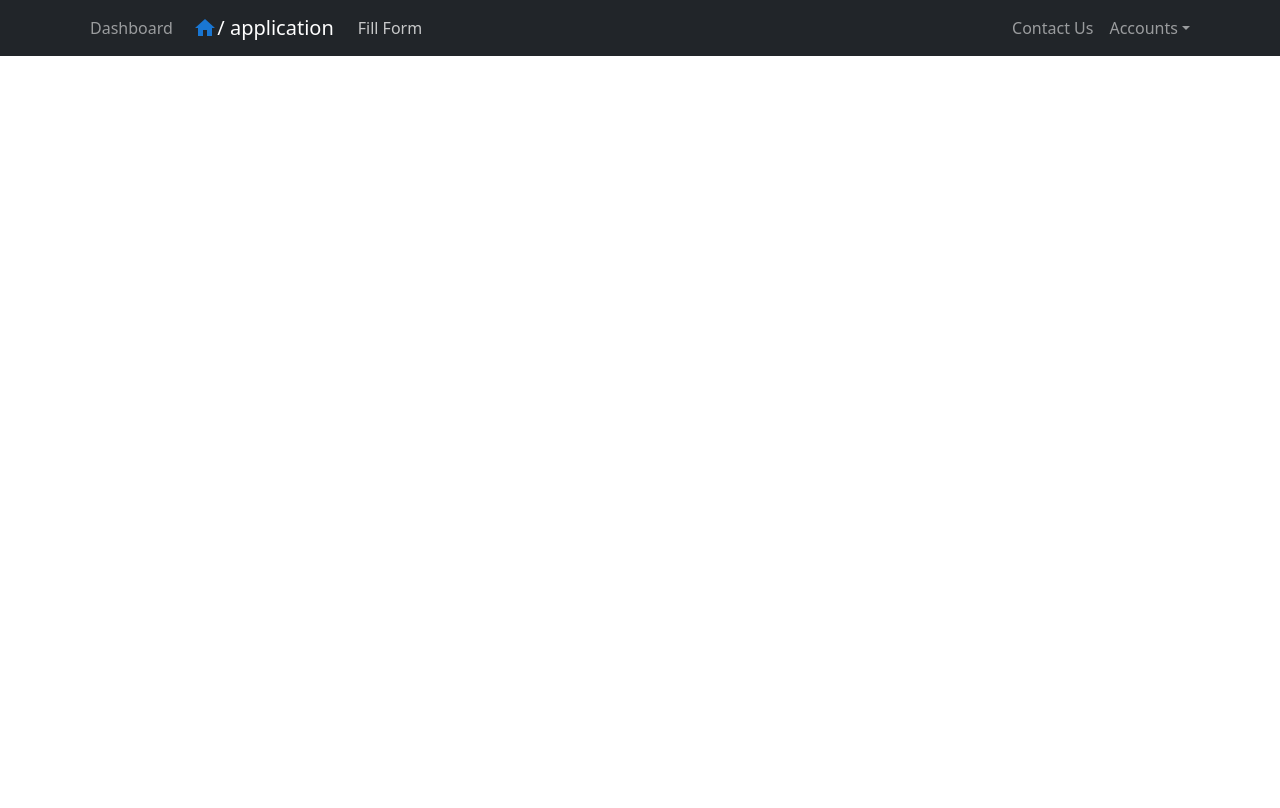
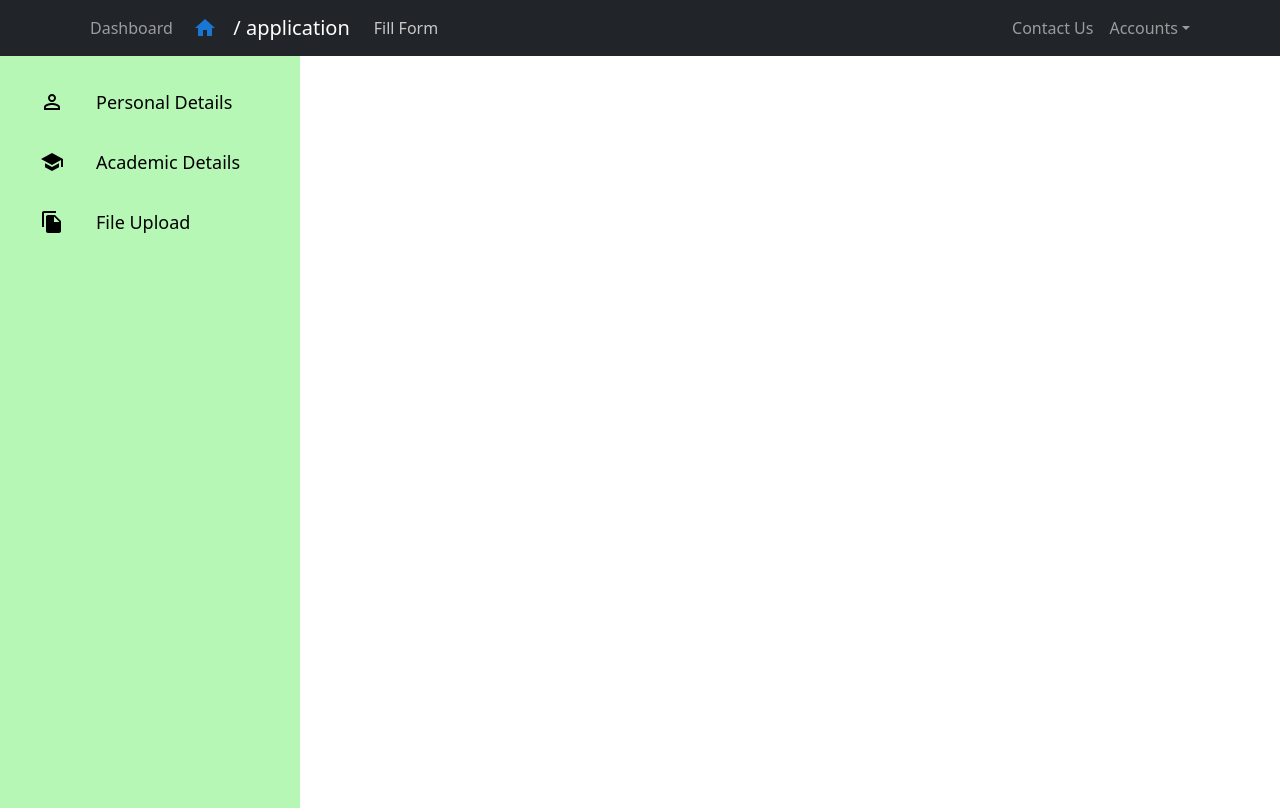
Before and after one commit to pkspyder007/admission-portal, a React (Vite) app in the folder frontend/: page /dashboard in a window 1280 px wide. Both pictures are taken after a click on the button "Fill Form". Built offline with nearby package versions, Linux system fonts and the light colour scheme; no server answers.

Commit message:
addded sidebar for application

```diff
--- a/frontend/package.json
+++ b/frontend/package.json
@@ -23,6 +23,7 @@
     "react-bootstrap": "^2.0.0-rc.1",
     "react-cookie": "^4.1.1",
     "react-dom": "^17.0.0",
+    "react-icon": "^1.0.0",
     "react-router-dom": "^5.3.0",
     "universal-cookie": "^4.0.4"
   },
--- a/frontend/src/components/Application.jsx
+++ b/frontend/src/components/Application.jsx
@@ -1,7 +1,22 @@
 import React from 'react';
+import Sidebar from './Sidebar';
 function Application(){
+    const handelRender =(link)=>{
+        setRender(link);
+      }
     return (
         <>
+        <Sidebar  GoTo={handelRender}/>
+        {/* {
+           render===0 && <Instruction GoTo={handelRender} />
+         }
+        {
+            render==1 && <Instruction GoTo={handelRender}/>
+        }
+        {
+            render==2 && <Application />
+        } */}
+
 
         </>
 );
--- a/frontend/src/components/Inputpopup.jsx
+++ b/frontend/src/components/Inputpopup.jsx
@@ -22,8 +22,7 @@ function MyVerticallyCenteredModal(props) {
               }else{
                 path='http://localhost:4000/phone';
               }
-              alert(path);
-              console.log(path);
+
               axios.patch(path,values).then(function(res){
                   props.onHide();
               }).catch(function (error) {
--- /dev/null
+++ b/frontend/src/components/SideMenuData.jsx
@@ -0,0 +1,22 @@
+import React from 'react';
+import PersonOutlineIcon from '@mui/icons-material/PersonOutline';
+import SchoolIcon from '@mui/icons-material/School';
+import FileCopyIcon from '@mui/icons-material/FileCopy';
+
+export const SidebarData = [
+  {
+    title: 'Personal Details',
+    cName: 'nav-text',
+    icon: <PersonOutlineIcon />
+  },
+  {
+    title: 'Academic Details',
+    cName: 'nav-text',
+    icon: <SchoolIcon />
+  },
+  {
+    title: 'File Upload',
+    cName: 'nav-text',
+    icon: <FileCopyIcon />
+  },
+];
--- /dev/null
+++ b/frontend/src/components/Sidebar.jsx
@@ -0,0 +1,50 @@
+import React, { useState } from "react";
+import * as FaIcons from "react-icons/fa";
+import * as AiIcons from "react-icons/ai";
+import { SidebarData } from "./SideMenuData";
+
+function Sidebar() {
+  const [sidebar, setSidebar] = useState(
+    window.innerWidth > 600 ? true : false
+  );
+
+  const showSidebar = () => setSidebar(!sidebar);
+
+  return (
+    <>
+
+      <div className="sidebar">
+        {window.innerWidth < 600 && (
+          <a className="menu-bars">
+            <FaIcons.FaBars onClick={showSidebar} />
+          </a>
+        )}
+        <nav className={sidebar ? "nav-menu active" : "nav-menu"}>
+          <ul className="nav-menu-items" >
+            {window.innerWidth < 600 && (
+              <li className="sidebar-toggle">
+                <a className="menu-bars" onClick={showSidebar}>
+                  <AiIcons.AiOutlineClose />
+                </a>
+              </li>
+            )}
+
+            {SidebarData.map((item, index) => {
+              return (
+                <li key={index} className={item.cName}>
+                  <span>
+                   {item.icon}
+                    <span>{item.title}</span>
+                  </span>
+                </li>
+              );
+            })}
+          </ul>
+        </nav>
+      </div>
+
+    </>
+  );
+}
+
+export default Sidebar;
--- a/frontend/src/css/style.css
+++ b/frontend/src/css/style.css
@@ -1,3 +1,12 @@
+.App{
+  position: relative;
+  height: 100%;
+  width: 100%;
+  top:0;
+  left: 0;
+}
+
+
 /* @extend display-flex; */
 display-flex, .display-flex, .display-flex-center, .signup-content, .signin-content, .social-login, .socials {
   display: flex;
@@ -191,8 +200,12 @@ h2 {
 
 .clear {
   clear: both; }
-
+#root{
+  width: 100%;
+  height: 100%;
+}
 body {
+  height: 100vh;
   font-size: 13px;
   line-height: 1.8;
   color: #222;
@@ -1125,3 +1138,88 @@ h6 {
     line-height: 2;
   }
 }
+/* sidebar*/
+.sidebar {
+
+  height: 80px;
+  display: flex;
+  justify-content: start;
+  align-items: center;
+}
+
+.menu-bars {
+  margin-left: 2rem;
+  font-size: 2rem;
+  background: none;
+}
+
+.nav-menu {
+  background-color: rgb(183, 247, 181);
+
+  width: 300px;
+  height: 94vh;
+  display: flex;
+  justify-content: center;
+  position: absolute;
+  top: 0;
+  left: -500%;
+  transition: 850ms;
+}
+
+.nav-menu.active {
+  left: 0;
+  transition: 350ms;
+}
+
+.nav-text {
+  display: flex;
+  justify-content: start;
+  align-items: center;
+  user-select: none;
+  list-style: none;
+  height: 60px;
+}
+
+.nav-text span{
+  text-decoration: none;
+  color: black;
+  font-size: 18px;
+  width: 95%;
+  height: 100%;
+  display: flex;
+  align-items: center;
+  padding: 0 16px;
+  border-radius: 4px;
+  cursor: pointer;
+}
+
+.nav-text span:hover {
+  background-color: #ffffff;
+}
+
+.nav-menu-items {
+  padding-left: 0.5rem !important;
+  padding-top: 1rem;
+  padding-right: 0.5rem;
+  width: 100%;
+}
+
+.sidebar-toggle {
+  background-color: rgb(183, 247, 181);
+  width: 100%;
+  height: 80px;
+  display: flex;
+  justify-content: start;
+  align-items: center;
+}
+
+span {
+  margin-left: 16px;
+}
+
+/* main cdd and App*/
+
+main{
+  position: absolute;
+  width: 100vw;
+}
--- a/frontend/src/pages/dasboard.jsx
+++ b/frontend/src/pages/dasboard.jsx
@@ -47,8 +47,11 @@ function Dashboard(props){
         <>
 
          <Navbars GoTo={handelRender} />
+         <main >
+
+
          {
-           render==0 && <Instruction GoTo={handelRender} />
+           render===0 && <Instruction GoTo={handelRender} />
          }
         {
             render==1 && <Instruction GoTo={handelRender}/>
@@ -65,7 +68,7 @@ function Dashboard(props){
         {
             render==5 && <Changepassword />
         }
-
+          </main>
         </>
     )
 }
--- a/package.json
+++ b/package.json
@@ -9,6 +9,7 @@
   "dependencies": {
     "bcrypt": "^5.0.1",
     "body-parser": "^1.19.0",
+    "cdbreact": "^1.2.1",
     "cookie-parser": "~1.4.4",
     "cors": "^2.8.5",
     "debug": "~2.6.9",
```
